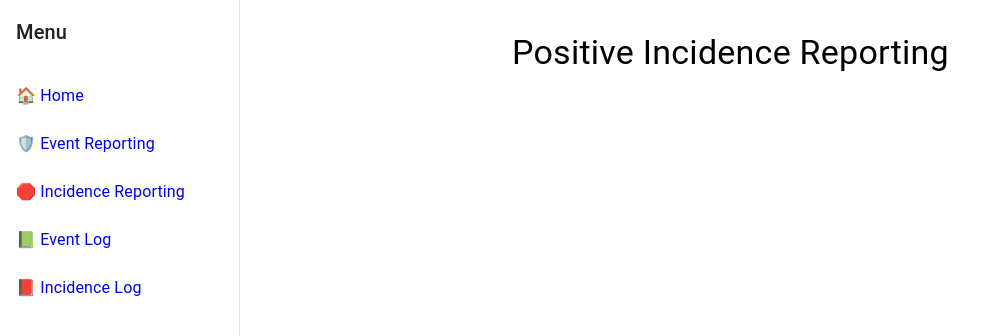
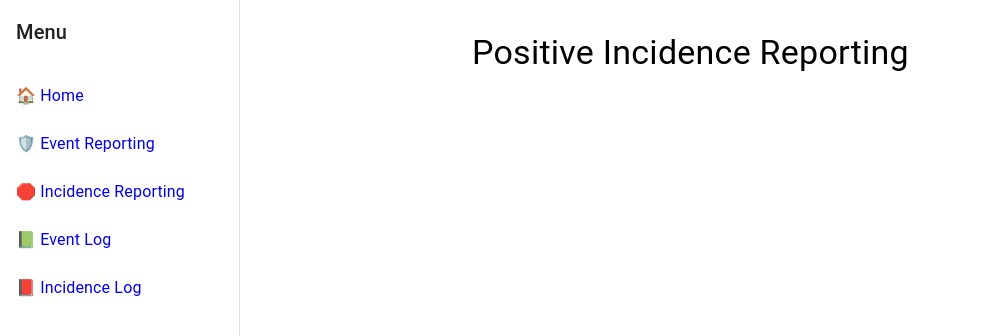
Before and after one commit to JoSt1703/positive_incidence_reporting, a React (Vite) app: page / in a window 1280 px wide. Shown: the top 336 px of the page, without its empty margins (0-993 px from the left). Built offline with nearby package versions, Linux system fonts and the light colour scheme; no server answers.

Commit message:
cleanup App layout

```diff
--- a/src/App.jsx
+++ b/src/App.jsx
@@ -4,6 +4,7 @@ import Home from './pages/Home'
 import NegativeEntry from './pages/NegativeEntry'
 
 const drawerWidth = 240
+const adjustedMargin = drawerWidth - 40 // Adjust this to taste (e.g., -32, -24)
 
 const navItems = [
   { path: '/', label: '🏠 Home' },
@@ -50,9 +51,9 @@ export default function App() {
         sx={{
           flexGrow: 1,
           p: 3,
-          ml: `${drawerWidth}px`,
+          ml: `${adjustedMargin}px`, // adjusted from 240px
           display: 'flex',
-          justifyContent: 'center'
+          justifyContent: 'flex-start'
         }}
       >
         <Box sx={{ width: '100%', maxWidth: 800 }}>
```
